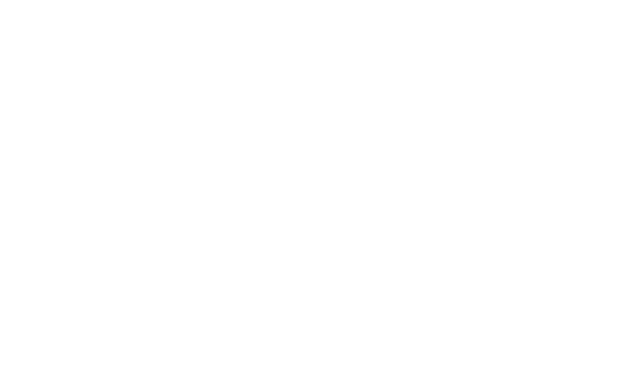
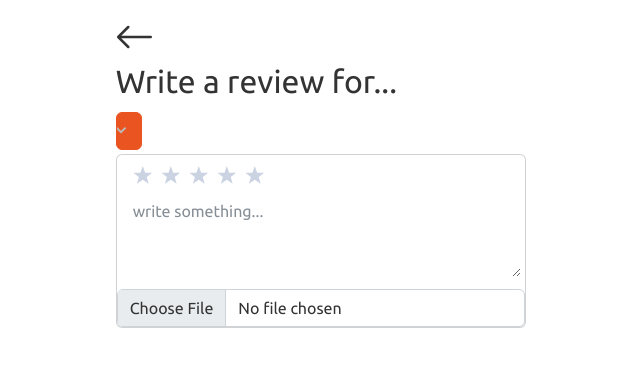
Before and after one commit to agiledev-students-spring2023/final-project-willeats, a React (Create React App) app in the folder front-end/: page /usercreatereview in a window 1280 px wide. Before the commit this address had no page. Shown: the top 366 px of the page, without its empty margins (319-959 px from the left). Built offline with nearby package versions, Linux system fonts and the light colour scheme.

Commit message:
update review parts

```diff
--- a/front-end/src/App.js
+++ b/front-end/src/App.js
@@ -8,14 +8,12 @@ import PastOrderPage from './components/pastOrder/pastOrderPage';
 function App() {
   return (
       <Router>
-        {/* <Routes>
+        <Routes>
           <Route path='/' element={<Home/>} />
-        </Routes> */}
-        <Routes>
-          <Route path='/' element={<PastReviewPage/>} />
-          <Route path='/edit' element={<EditReviewPage/>}/>
-          <Route path='/create'element={<CreateReviewPage/>} />
-          <Route path='/pastOrder' element={<PastOrderPage/>} />
+          <Route path='/pastreview' element={<PastReviewPage/>} />
+          <Route path='/usereditreview' element={<EditReviewPage/>}/>
+          <Route path='/usercreatereview' element={<CreateReviewPage/>} />
+          <Route path='/userpastorder' element={<PastOrderPage/>} />
         </Routes>
       </Router>
   );
--- a/front-end/src/components/createReview/createReviewPage.js
+++ b/front-end/src/components/createReview/createReviewPage.js
@@ -3,6 +3,7 @@ import {useLocation } from "react-router-dom";
 import '../../bootstrap.css'
 import ReviewArea from '../reviewArea/reviewArea';
 import './createReviewPage.css'
+import PageBackButton from '../pagebackButton/PageBackButton';
 function CreateReviewPage(){
     const location = useLocation()
     const [itemList, setItemList] = useState(new URLSearchParams(location.search).getAll('item'))
@@ -31,6 +32,23 @@ function CreateReviewPage(){
         setItemList(newItemList)
         setReviewed(newReviewed)
     }
+
+    const handleAddMore = () => {
+        const newReviewed = [...reviewed, itemList[0]]
+        const newItemList = [...itemList]
+        newItemList.splice(0,1)
+        setItemList(newItemList)
+        setReviewed(newReviewed)
+    }
+
+    const handleDelete = () => {
+        const newReviewed = [...reviewed]
+        const newItemList = [...itemList, reviewed[reviewed.length - 1]]
+        newReviewed.splice(newReviewed.length - 1, 1)
+        setItemList(newItemList)
+        setReviewed(newReviewed)
+    }
+
     return(
         <div className='mt-3'>
             <div className='row'>
@@ -39,14 +57,15 @@ function CreateReviewPage(){
                 </div>
                 <div className='col-4'>
                     <div className='col'>
+                        <PageBackButton />
                         <h2 className='mx-auto'>Write a review for...</h2>
                         <h1 className='fw-bolder'>{new URLSearchParams(location.search).get('mainName')}</h1>
 
                     </div>
                     <div className='row-gap-3'>
                         {reviewed.length > 0 && reviewed.map((e, index) => (
-                            <div>
-                                <select className='btn btn-primary dropdown-toggle mb-1 '
+                            <div key={e}>
+                                <select className='btn btn-primary dropdown-toggle mb-1 mt-1'
                                     id='dropdown'
                                     value={e}
                                     onChange={handleClick}
@@ -58,13 +77,14 @@ function CreateReviewPage(){
                                     ))}
 
                                 </select>
-                                <ReviewArea name={e} />
+                                <ReviewArea name={e} key={e}/>
                             </div>
                         ))}
 
                     </div>
-                    <div className='d-flex justify-content-center mt-3'>
-                        <button type="button" className="btn btn-warning btn-sm">Load More...</button>
+                    <div className='d-flex justify-content-end mt-3'>
+                        {itemList.length > 0 && <button type="button" className="btn btn-warning btn-sm m-1" onClick={handleAddMore}>Add review</button>}
+                        {reviewed.length > 1 && <button type="button" className="btn btn-danger btn-sm m-1" onClick={handleDelete}>Delete review</button>}
                     </div>
                 </div>
                 <div className='col'>
--- a/front-end/src/components/editReview/editReviewPage.js
+++ b/front-end/src/components/editReview/editReviewPage.js
@@ -2,6 +2,7 @@ import React, { useEffect, useState } from 'react'
 import {useLocation } from "react-router-dom";
 import '../../bootstrap.css'
 import ReviewArea from '../reviewArea/reviewArea.js'
+import PageBackButton from '../pagebackButton/PageBackButton';
 function EditReviewPage() {
     const location = useLocation()
     const reviewData = {'name' : 'Lao Ma Spicy',
@@ -35,6 +36,7 @@ function EditReviewPage() {
 
                 </div>
                 <div className='col-4'>
+                    <PageBackButton />
                     <p className='fs-3'>Edit the review for...</p>
                     <h1>{new URLSearchParams(location.search).get('mainName')}</h1>
                     <p className='fs-4'>{new URLSearchParams(location.search).get('itemName')}</p>
--- /dev/null
+++ b/front-end/src/components/pagebackButton/PageBackButton.js
@@ -0,0 +1,20 @@
+import React, { useEffect, useState } from 'react'
+import {useNavigate} from "react-router-dom";
+import '../../bootstrap.css'
+
+function PageBackButton() {
+    const navigate = useNavigate()
+    const handlePageBack = () => {
+        navigate(-1)
+    }
+    return(
+        <button className='btn p-0 mb-1' onClick={handlePageBack}>
+            <svg xmlns="http://www.w3.org/2000/svg" width="60" height="40" fill="currentColor" className="bi bi-arrow-left" viewBox="5 0 16 16">
+                <path fill-rule="evenodd" d="M15 8a.5.5 0 0 0-.5-.5H2.707l3.147-3.146a.5.5 0 1 0-.708-.708l-4 4a.5.5 0 0 0 0 .708l4 4a.5.5 0 0 0 .708-.708L2.707 8.5H14.5A.5.5 0 0 0 15 8z"/>
+            </svg>
+        </button>
+
+    )
+}
+
+export default PageBackButton
--- a/front-end/src/components/pastOrder/pastOrderPage.js
+++ b/front-end/src/components/pastOrder/pastOrderPage.js
@@ -32,7 +32,7 @@ function PastOrderPage(props){
             props.itemList.map((e) => (
                 params.append('item', e)
             ))
-            navigate({pathname:'/create', search: params.toString() })
+            navigate({pathname:'/usercreatereview', search: params.toString() })
         }
         return(
             <button type="button" className="btn btn-primary mb-1 mt-0" onClick={handleCreate}>Write my reviews</button>
@@ -63,6 +63,7 @@ function PastOrderPage(props){
                     </div>
                     <div className='d-flex justify-content-center mt-3'>
                         <button type="button" className="btn btn-warning btn-sm">Load More...</button>
+
                     </div>
                 </div>
                 <div className='col'>
--- a/front-end/src/components/reviewCards/reviewCard.jsx
+++ b/front-end/src/components/reviewCards/reviewCard.jsx
@@ -33,7 +33,7 @@ function ReviewCard(props) {
         params.append('mainName', props.mainName)
         params.append('itemName', props.itemName)
         params.append('star', props.star)
-        navigate({pathname: '/edit', search: params.toString()})
+        navigate({pathname: '/usereditreview', search: params.toString()})
     }
     return(
         <div className="card size mx-auto mt-2">
```
